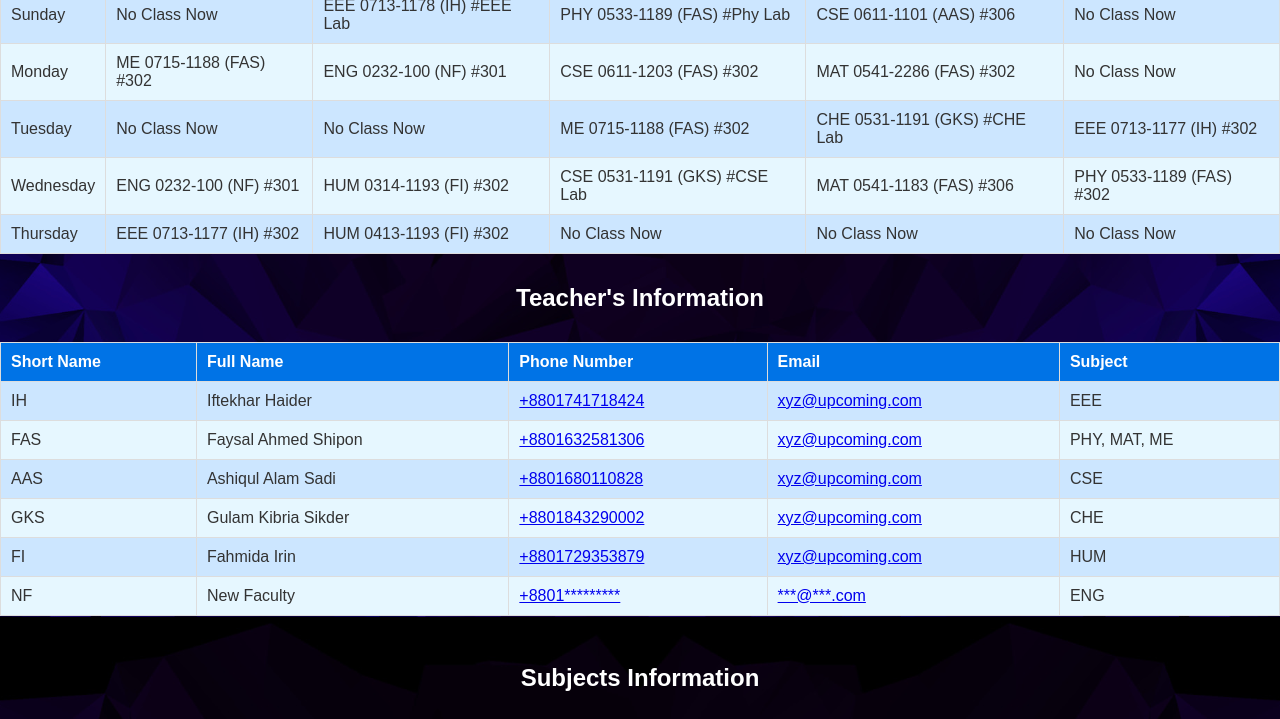
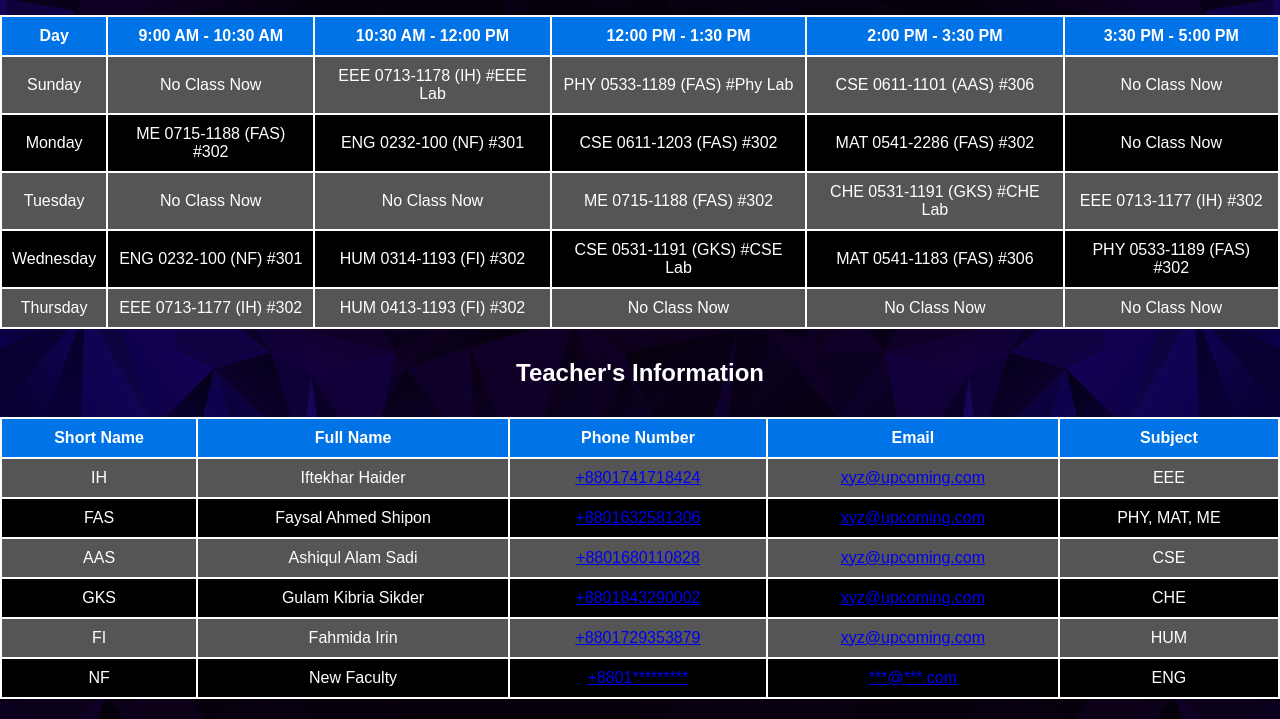
Before and after one commit to MusfiqAyon-MSL3/Class-Routine, a plain HTML site: page index.html in a window 1280 px wide. Shown: the part 183-902 px from the top of the page. Drawn offline with Linux system fonts and the light colour scheme.

Commit message:
index.html

```diff
--- a/index.html
+++ b/index.html
@@ -30,9 +30,10 @@
 .table-container {
     width: 100%;
     overflow-x: auto;
-            background: white;
+    background: rgba(0, 0, 0, 0.8); /* ১ নং লিংক থেকে নিলাম, সাদা ব্যাকগ্রাউন্ড পরিবর্তন */
     padding: 10px;
     border-radius: 10px;
+    box-shadow: 0px 0px 10px rgba(255, 255, 255, 0.2); /* ১ নং লিংকের শ্যাডো */
 }
 
 table {
@@ -42,28 +43,27 @@
 }
 
 th, td {
-            border: 1px solid #ddd;
+    border: 2px solid white; /* ১ নং লিংকের মতো সাদা বর্ডার */
     padding: 10px;
-            text-align: left;
-            color: #333;  /* Text color for content */
+    text-align: center;
+    color: white;  /* ১ নং লিংক থেকে সাদা লেখা */
 }
 
 th {
-            background-color: #0073e6;  /* Header background color */
-            color: white;  /* Text color for header */
-            font-weight: bold;
+    background: #0073e6; /* ১ নং লিংক থেকে নিলাম, ব্লু হেডার */
 }
 
 td {
-            background-color: #E6F7FF;  /* Light Blue color for table cells (like 1st link) */
+    background-color: #000000; /* ১ নং লিংকের মতো হালকা নীল */
 }
 
 tr:nth-child(even) td {
-            background-color: #cce6ff;  /* Slightly darker blue for even rows */
+    background-color: #555;  /* ১ নং লিংকের মতো গা dark ় নীল */
 }
 
 tr:hover {
-            background-color: #ddd;  /* Hover effect */
+    background-color: rgba(255, 255, 255, 0.1); /* ১ নং লিংকের হোভার ইফেক্ট */
+    transition: 0.3s;
 }
 
 /* Media Queries */
@@ -111,6 +111,7 @@
     }
 }
 
+
     </style>
 </head>
 <body>
@@ -118,7 +119,7 @@
         <h2>Batch 251 - Class Routine (Spring 2025)</h2>
         <h3>University of Brahmanbaria - CSE Department</h3>
 
-
+			<h2>Class Routine</h2>
             <table id="routine-table">
                 <tr>
                     <th>Day</th>
```
Lines whose indentation alone changed are shown as unchanged.
